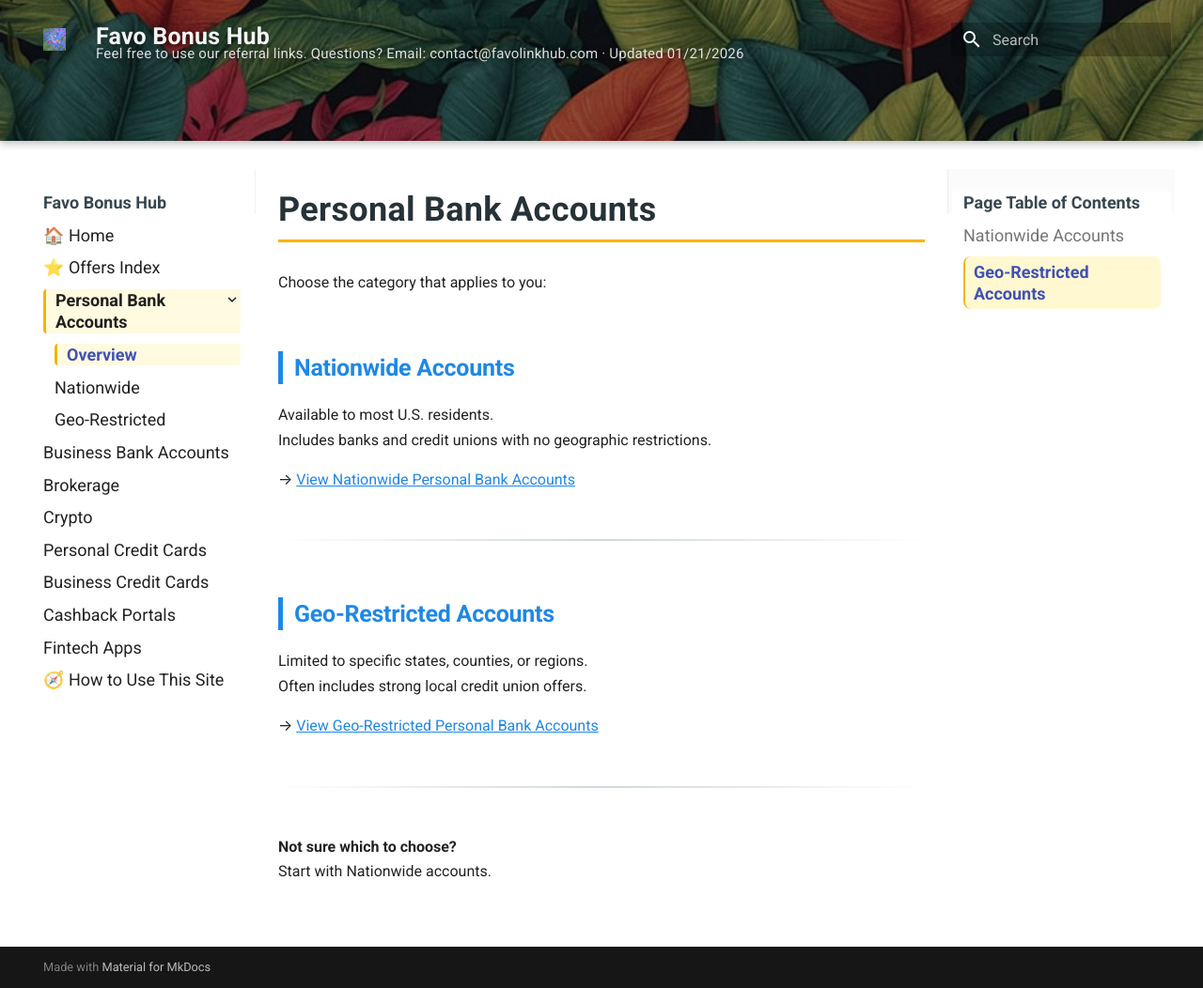
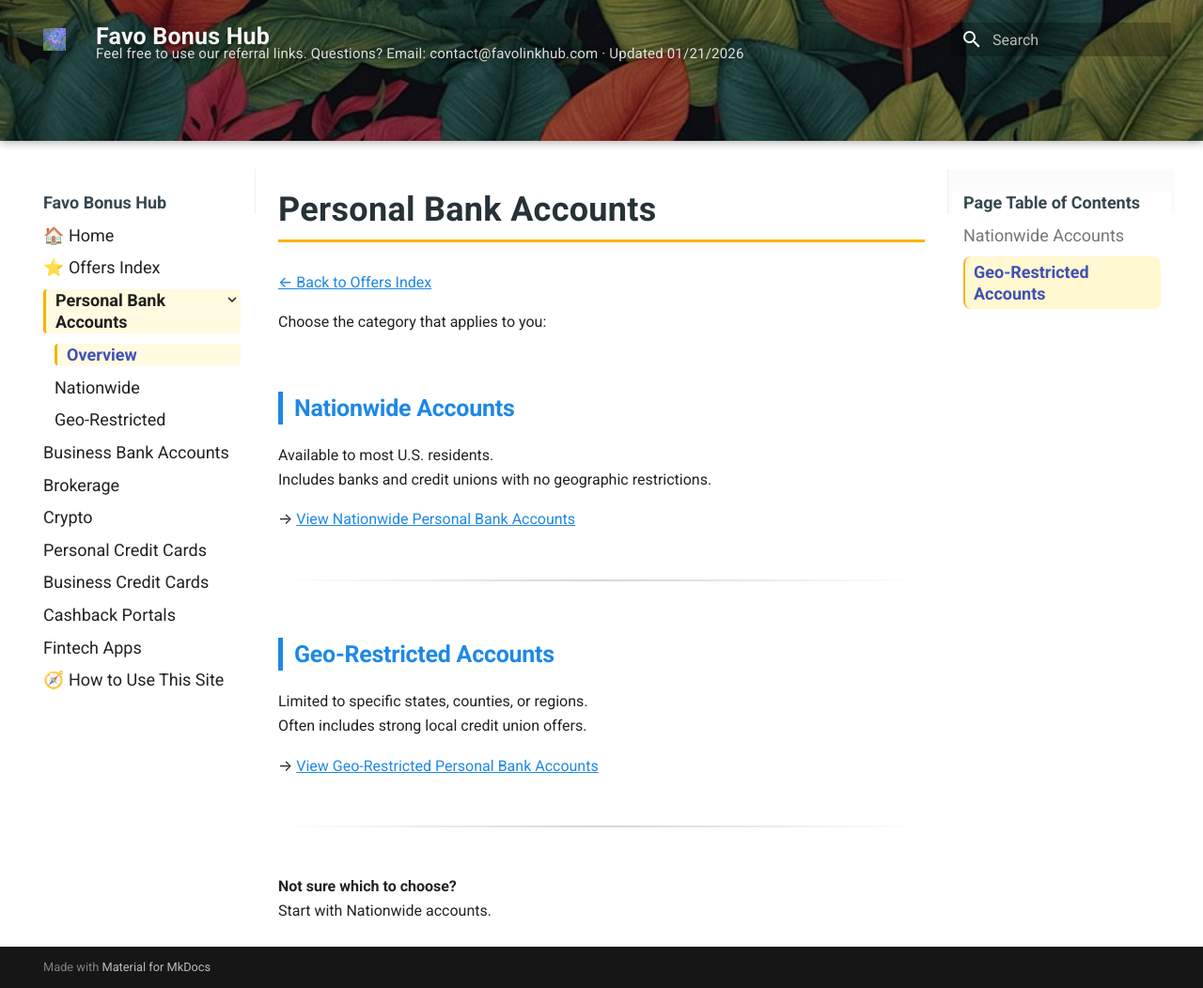
Before and after one commit to whispersofzephyr/favolinkhub-site, an MkDocs documentation site: the page built from docs/personal-bank.md, in a window 1280 px wide and 1052 px high. Shown: the whole window at 94% size. Built offline with MkDocs 1.6.1 and Material for MkDocs 9.7.7, drawn with Linux system fonts in a browser that asks for light colours.

Commit message:
Update personal-bank.md

```diff
--- a/docs/personal-bank.md
+++ b/docs/personal-bank.md
@@ -1,4 +1,6 @@
 # Personal Bank Accounts
+
+--8<-- "snippets/back-to-list.md"
 
 Choose the category that applies to you:
 
```
